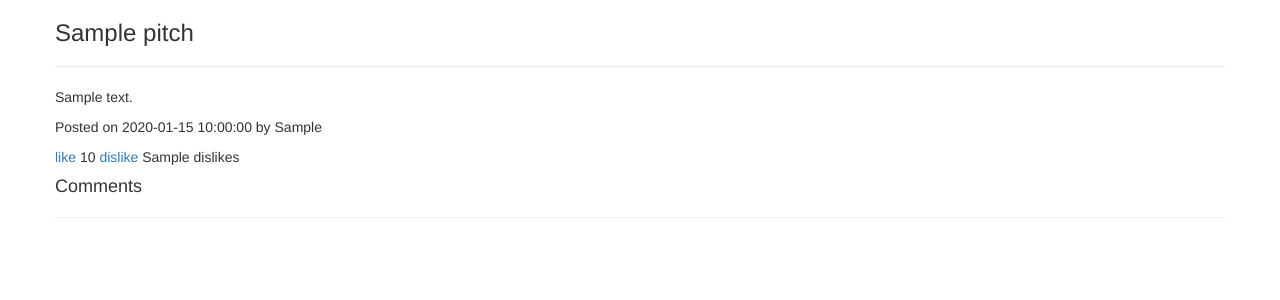
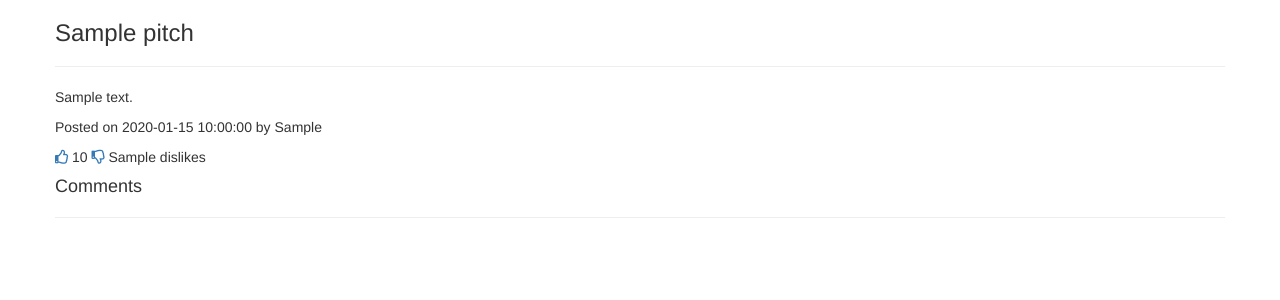
Before and after one commit to anneyk/sixty-seconds-app, a Python web app: template app/templates/pitch.html in a window 1280 px wide. Shown: the part 52-352 px from the top of the page. Run offline with Jinja, Linux system fonts and the light colour scheme; the template is opened without the code that fills it: most values are stand-ins (such as "Sample title", 1, 10 or a date in 2020); some libraries are stand-ins or nearby versions.

Commit message:
add like and dislike icons

```diff
--- a/app/templates/pitch.html
+++ b/app/templates/pitch.html
@@ -1,6 +1,13 @@
 {% extends 'base.html'%}
 {% import 'macros.html' as macro%}
 {% import "bootstrap/wtf.html" as wtf %}
+
+{%block styles%}
+{{ super() }}
+<link rel="stylesheet" href="https://use.fontawesome.com/releases/v5.4.1/css/all.css" integrity="sha384-5sAR7xN1Nv6T6+dT2mhtzEpVJvfS3NScPQTrOxhwjIuvcA67KV2R5Jz6kr4abQsz" crossorigin="anonymous">
+{%endblock%}
+
+
 <!-- Content block -->
 {%block content%}
 <div class="container">
@@ -11,9 +18,9 @@
         <span>
           <p>Posted on {{date}} by {{pitch.user.username| capitalize}}</p>
           <a href="/pitch/{{pitch.id}}?like=1">
-              like
+            <i class="far fa-thumbs-up"></i>
           </a>{{pitch.likes}} <a href="/pitch/{{pitch.id}}?dislike=1">
-              dislike
+            <i class="far fa-thumbs-down"></i>
           </a>{{pitch.dislikes}}</span>
     </div>
     <div class="row">
```
